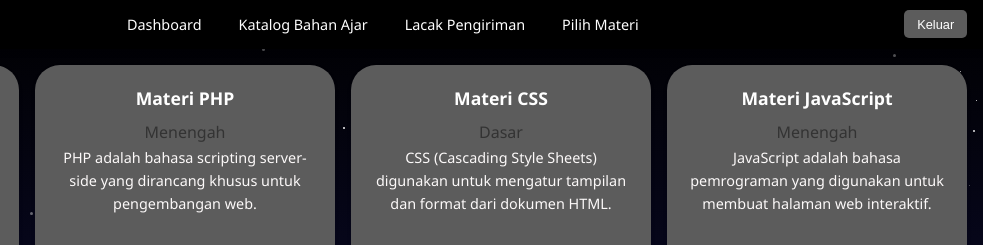
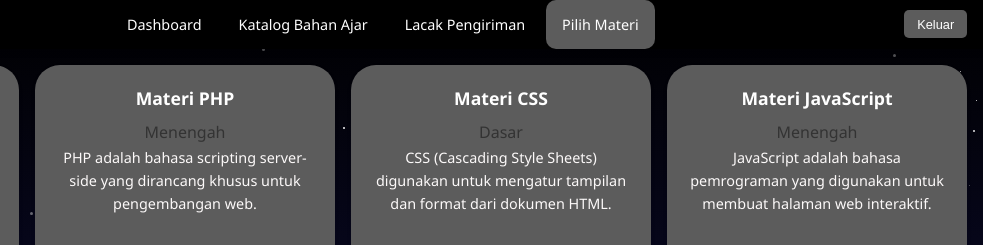
Before and after one commit to Katanabulan/CRISZAN-VBeta, a plain HTML site: page pilihmateri.html in a window 1280 px wide. Shown: the top 245 px of the page, 297-1280 px from the left. Drawn offline with Linux system fonts and the light colour scheme.

Commit message:
Update pilihmateri.html

```diff
--- a/pilihmateri.html
+++ b/pilihmateri.html
@@ -18,7 +18,7 @@
             <li><a href="stok.html" class="nav-link hover">Katalog Bahan Ajar</a></li>
             <li><a href="tracking.html" class="nav-link hover">Lacak Pengiriman</a></li>
             <li class="dropdown">
-                <a href="#" class="nav-link">Pilih Materi</a>
+                <a href="pilihmateri.html" class="nav-link hover active">Pilih Materi</a>
                 <div class="dropdown-content">
                     <a href="Materi html.html">Materi Html</a>
                     <a href="Materi php.html">Materi Php</a>
@@ -113,4 +113,5 @@
 </body>
 <script src="js/data.js"></script>
     <script src="js/script.js"></script>
+
 </html>
```
